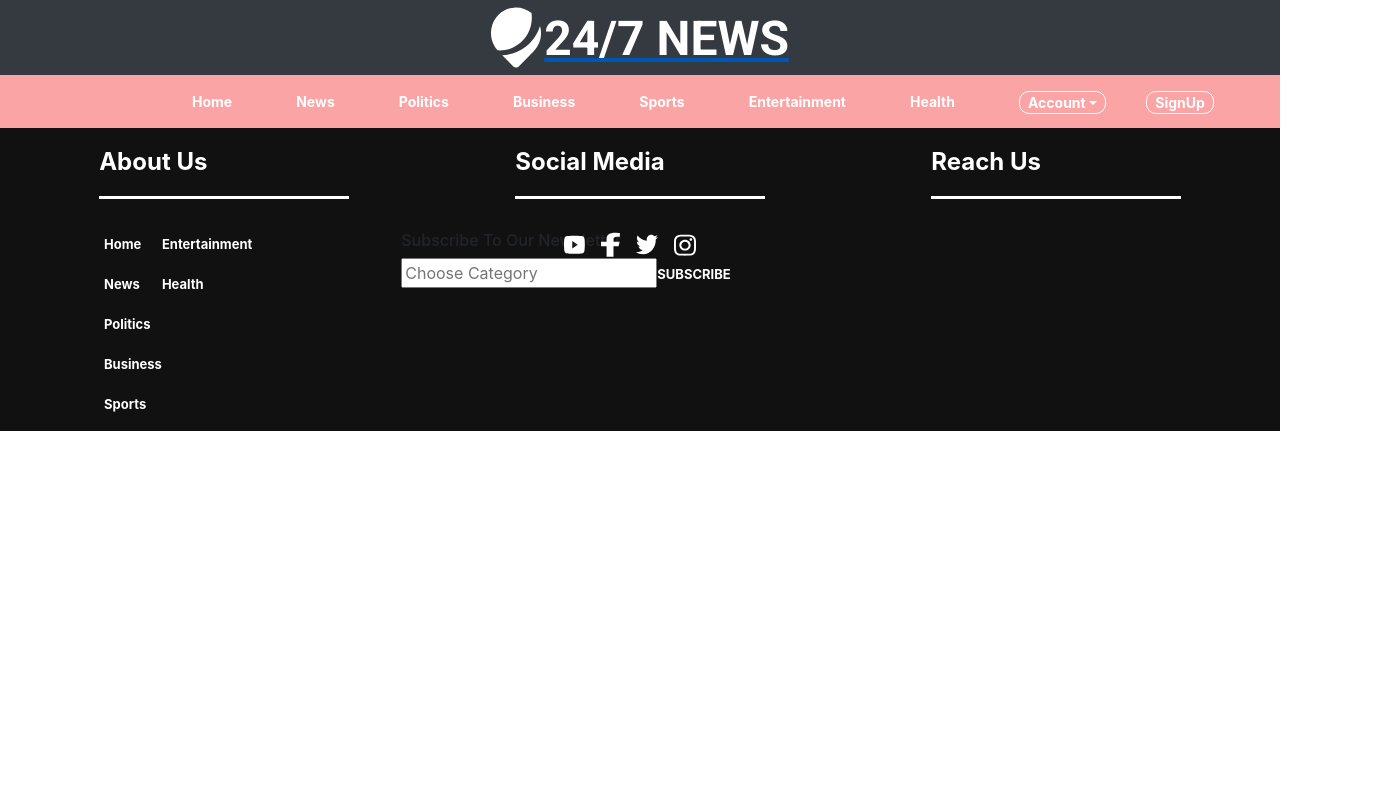
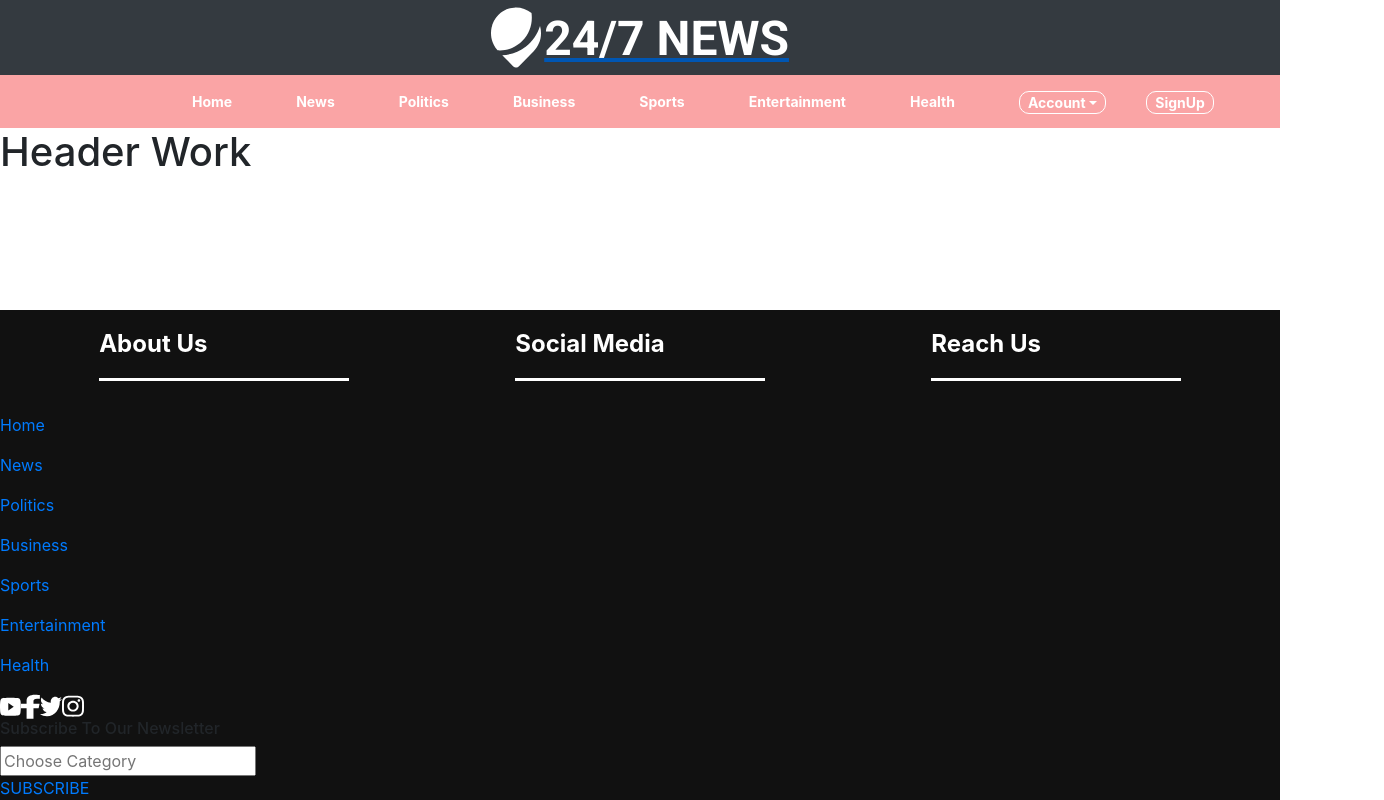
Before and after one commit to olufunke1011/2-4-7-news-blog, an Angular app: page / in a window 1280 px wide. Shown: the whole page, 1384 px wide, since content can reach past the window. Built offline with nearby package versions, Linux system fonts and the light colour scheme.

Commit message:
editing footer

```diff
--- a/src/app/app.component.html
+++ b/src/app/app.component.html
@@ -1,3 +1,4 @@
 <app-header></app-header>
+<h1>Header Work</h1>
 <app-footer></app-footer>
 <router-outlet></router-outlet>
--- a/src/app/footer/footer.component.css
+++ b/src/app/footer/footer.component.css
@@ -1,5 +1,8 @@
 .footerPath {
     background-color: #111111;
+    position: absolute;
+    width: 100%;
+    bottom: 0;
 }
 
 .footerHeads {
@@ -18,13 +21,13 @@
     width: 20%;
 }
 
-.footerNav {
+/* .footerNav {
     display: flex;
     position: relative;
     left: 6.5rem;
-}
+} */
 
-a {
+/*a {
     color: #ffffff;
     font-size: 13px;
     font-weight: bold;
@@ -38,3 +41,9 @@ a {
 img {
     margin-right: 1rem;
 }
+
+.footerForm {
+    border: 1px solid #ffffff;
+    position: relative;
+    left: 40rem;
+} */
--- a/src/app/footer/footer.component.html
+++ b/src/app/footer/footer.component.html
@@ -24,10 +24,10 @@
         <img src="./assets/img/icons/instagram.svg" alt="instagramIcon">
       </div>
 
-        <form action="">
+        <form action="" class="footerForm">
          <h6>Subscribe To Our Newsletter</h6>
          <input type="text" placeholder="Choose Category">
-         <a href="">SUBSCRIBE</a>
+         <div><a href="">SUBSCRIBE</a></div>
         </form>
 
     </div>
```
